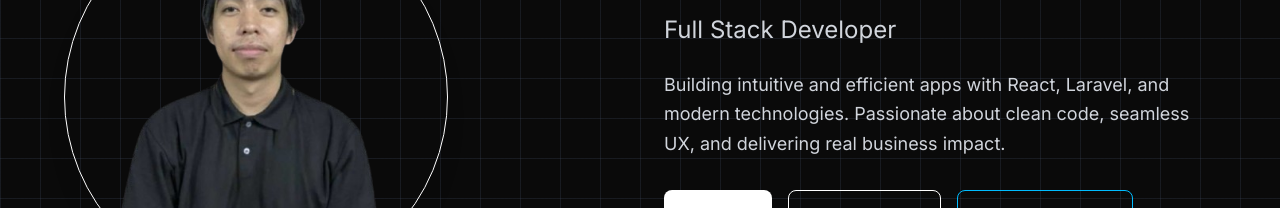
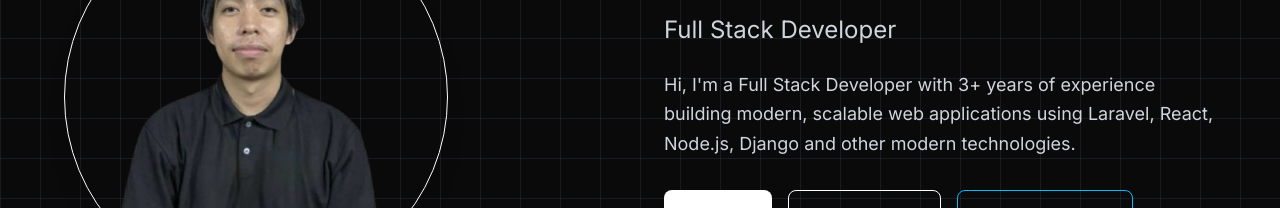
Before and after one commit to Kleinnnn1/portfolio-kenn, a React (Vite) app: page / in a window 1280 px wide. Shown: the part 242-450 px from the top of the page. Built offline with nearby package versions, Linux system fonts and the light colour scheme; no server answers.

Commit message:
Implement code changes to enhance functionality and improve performance

```diff
--- a/src/App.jsx
+++ b/src/App.jsx
@@ -51,8 +51,8 @@ function App() {
               </h2>
 
               <p className="mt-6 text-gray-300 text-lg leading-relaxed max-w-xl mx-auto lg:mx-0">
-                Building intuitive and efficient apps with React, Laravel, and modern technologies.
-                Passionate about clean code, seamless UX, and delivering real business impact.
+                Hi, I'm a Full Stack Developer with 3+ years of experience building modern, scalable
+                web applications using Laravel, React, Node.js, Django and other modern technologies.
               </p>
 
               <div className="mt-8 flex flex-col sm:flex-row gap-4 justify-center lg:justify-start">
@@ -69,7 +69,7 @@ function App() {
                   View Projects
                 </button>
                 <a
-                  href="/Full_Stack_Developer_Kenneth_Jhun_Balino.pdf"
+                  href="/Full_Stack_Developer_Kenneth_Balino_June2026.pdf"
                   target="_blank"
                   rel="noopener noreferrer"
                   className="px-6 py-3 border border-sky-400 text-sky-400 rounded-lg hover:bg-sky-400/10 transition cursor-pointer text-center flex items-center gap-2 justify-center"
```
Also changed, not shown: 2 other files (tests, documents, lock files or other folders).
